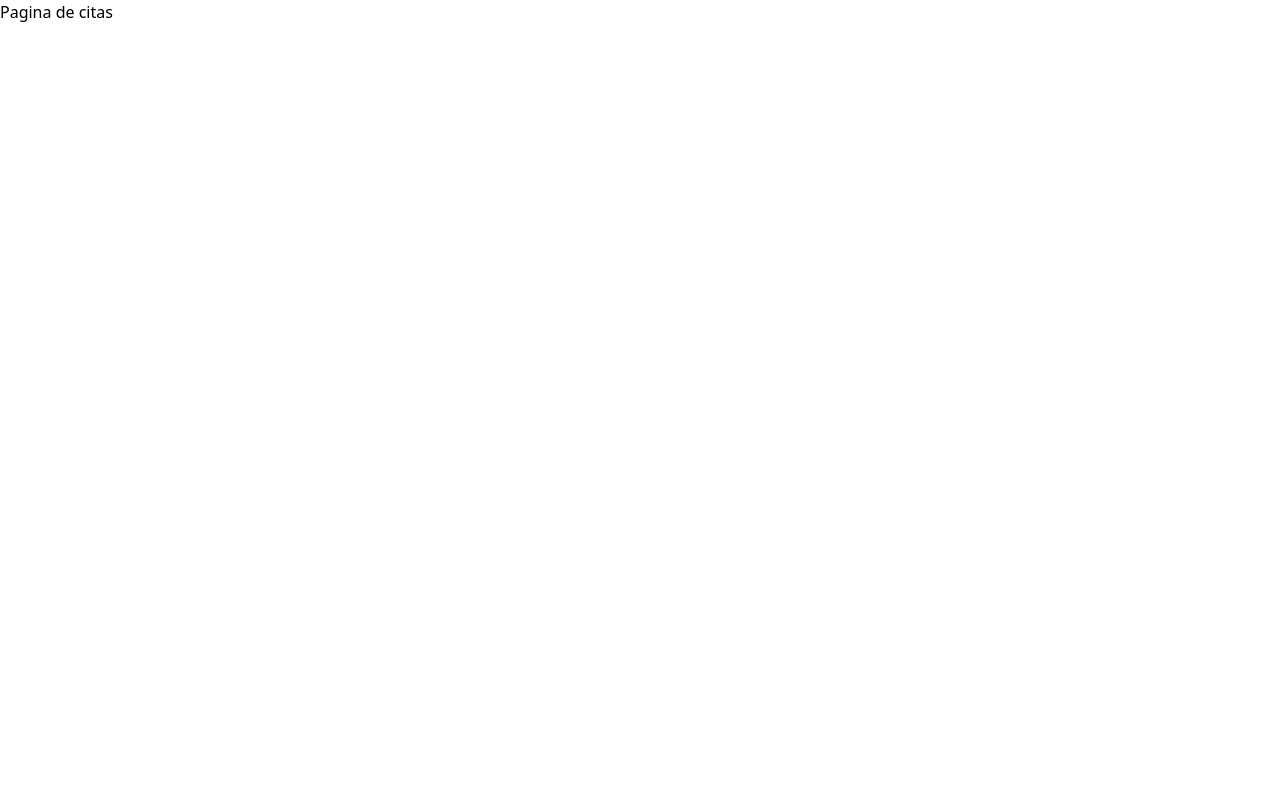
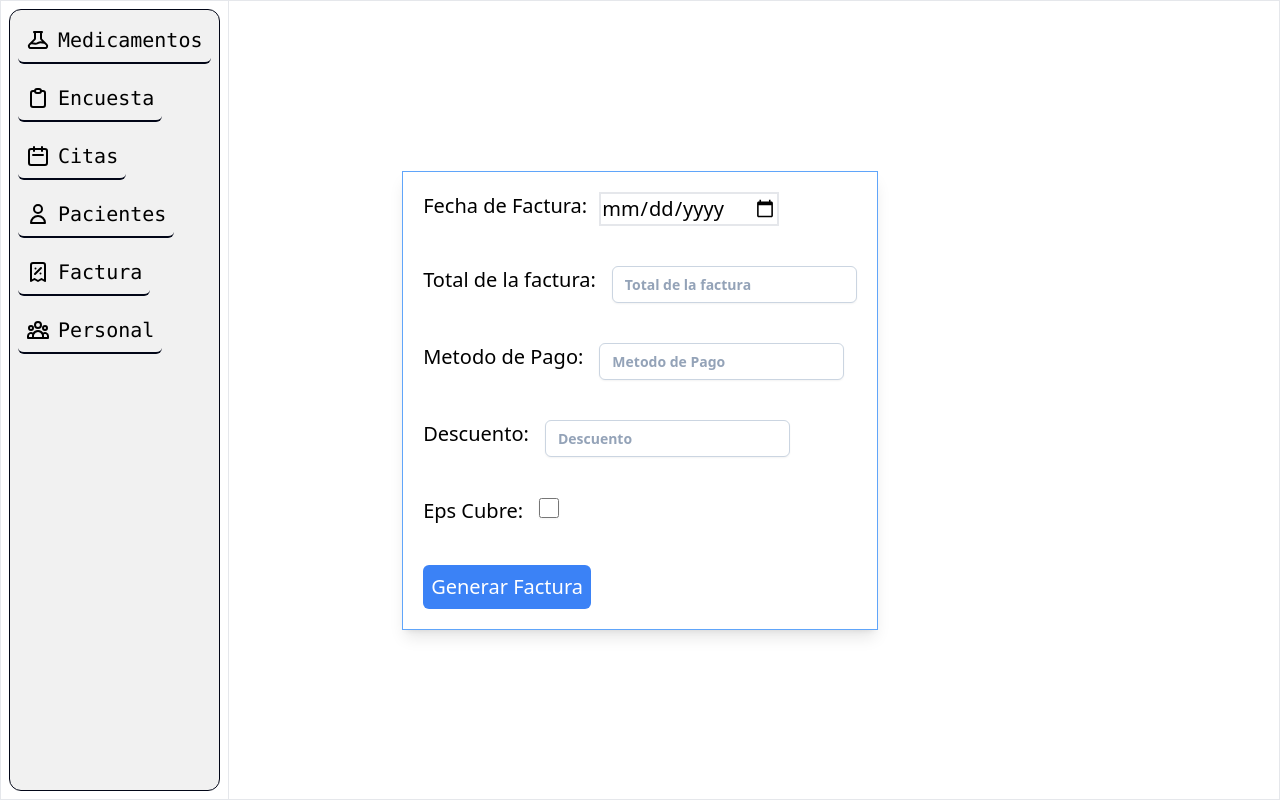
Before and after one commit to JulianMbp/EPS_Front, a Next.js app in the folder front_eps/: page /citas in a window 1280 px wide. Built offline with nearby package versions, Linux system fonts and the light colour scheme.

Commit message:
agregar factura

```diff
--- a/front_eps/app/(general)/citas/page.tsx
+++ b/front_eps/app/(general)/citas/page.tsx
@@ -1,8 +1,68 @@
 'use client'
+import Link from "next/link"
+import Header from "@/app/Sections/header"
 export default function Citas() {
     return (
-        <div>
-            <h1 >Pagina de citas</h1>
-        </div>
+        <main className="">
+            <Header/>
+            <div className="border justify-center flex items-center h-screen w-screen">
+                <div className="grid justify-center items-center grid-cols-3 border text-xl border-blue-400 shadow-lg">
+                    <div className="flex gap-3 col-span-3 p-5">
+                        <h1 className="">Fecha de Factura:</h1>
+                        <input type="date" className="border-2" />
+                    </div>
+                    <div className="col-span-3 flex gap-4 text-left p-5">
+                        <h1 className="">
+                            Total de la factura:
+                        </h1>
+                        <div className="font-bold">
+                        <label className="block ">
+                            {/* entrada de texto al titulo */}
+                            <input type="text" name="Total" className="h-full px-3 py-2 bg-white border shadow-sm border-slate-300 placeholder-slate-400 focus:outline-none focus:border-sky-500 focus:ring-sky-500 block w-full rounded-md sm:text-sm focus:ring-1" placeholder="Total de la factura" />
+                        </label>
+                        </div>
+                    </div>
+                    <div className="col-span-3 flex gap-4 text-left p-5">
+                    <h1 className="">
+                            Metodo de Pago:
+                        </h1>
+                        <div className="font-bold">
+                        <label className="block ">
+                            {/* entrada de texto al titulo */}
+                            <input type="text" name="Efectivo" className="h-full px-3 py-2 bg-white border shadow-sm border-slate-300 placeholder-slate-400 focus:outline-none focus:border-sky-500 focus:ring-sky-500 block w-full rounded-md sm:text-sm focus:ring-1" placeholder="Metodo de Pago" />
+                        </label>
+                        </div>
+                    </div>
+                    <div className="col-span-3 flex gap-4 text-left p-5">
+                        <h1 className="">
+                            Descuento:
+                        </h1>
+                        <div className="font-bold">
+                        <label className="block ">
+                            {/* entrada de texto al titulo */}
+                            <input type="text" name="Descuento" className="h-full px-3 py-2 bg-white border shadow-sm border-slate-300 placeholder-slate-400 focus:outline-none focus:border-sky-500 focus:ring-sky-500 block w-full rounded-md sm:text-sm focus:ring-1" placeholder="Descuento" />
+                        </label>
+                        </div>
+                    </div>
+                    <div className="col-span-3 flex gap-4 text-left p-5">
+                        <h1 className="">
+                            Eps Cubre:
+                        </h1>
+                        <div className="font-bold">
+                            <label className="block items-center">
+                                <input type="checkbox" name="Eps_Cubre" className="h-5 w-5 bg-white border shadow-sm border-slate-300 placeholder-slate-400 focus:border-sky-500 focus:ring-sky-500" placeholder="Eps Cubre" />
+                            </label>
+                        </div>
+                    </div>
+                    <div className="col-span-3 flex p-5">
+                        <Link href="">
+                            <button className="col-span-3 bg-blue-500 p-2 text-white rounded-md hover:bg-blue-600 duration-300 active:bg-blue-700 active:scale-95 hover:scale-105 transition-all">
+                                Generar Factura
+                            </button>
+                        </Link>
+                    </div>
+                </div>
+            </div>
+        </main>
     )
 }
```
